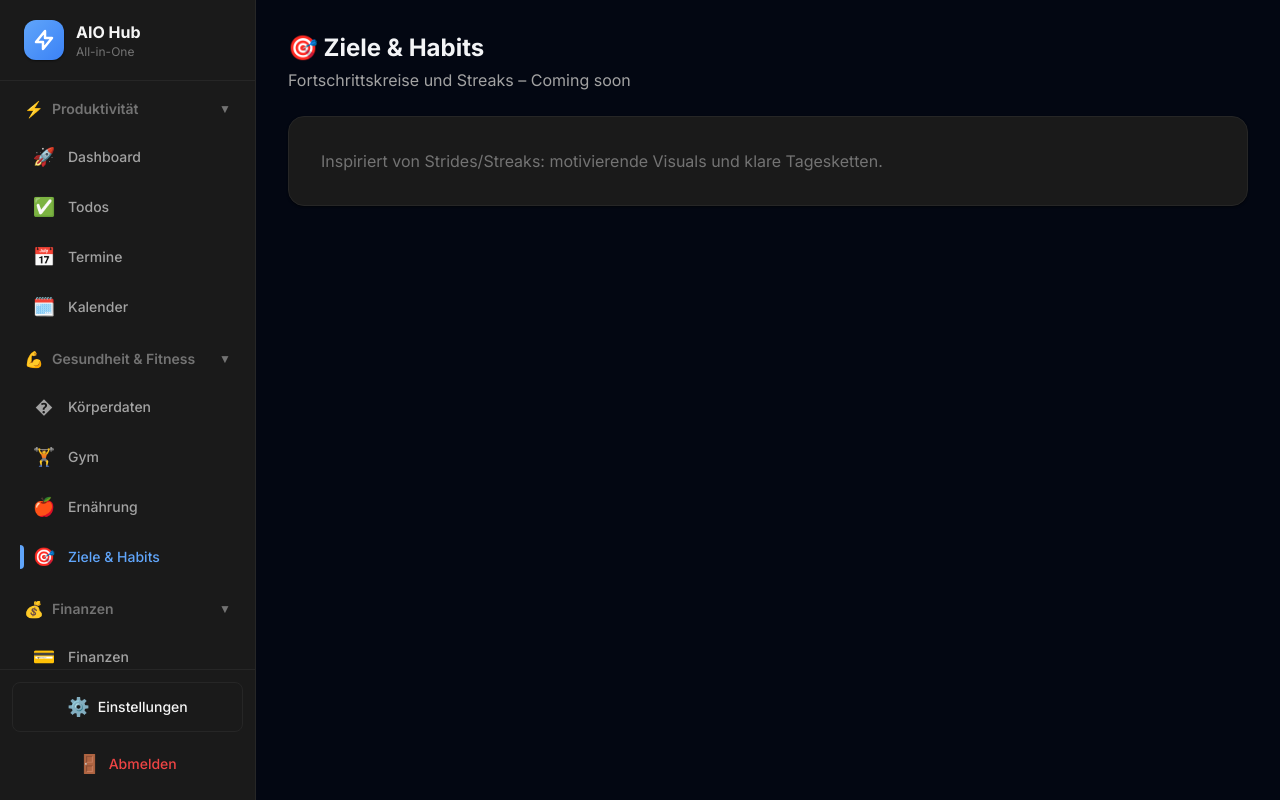
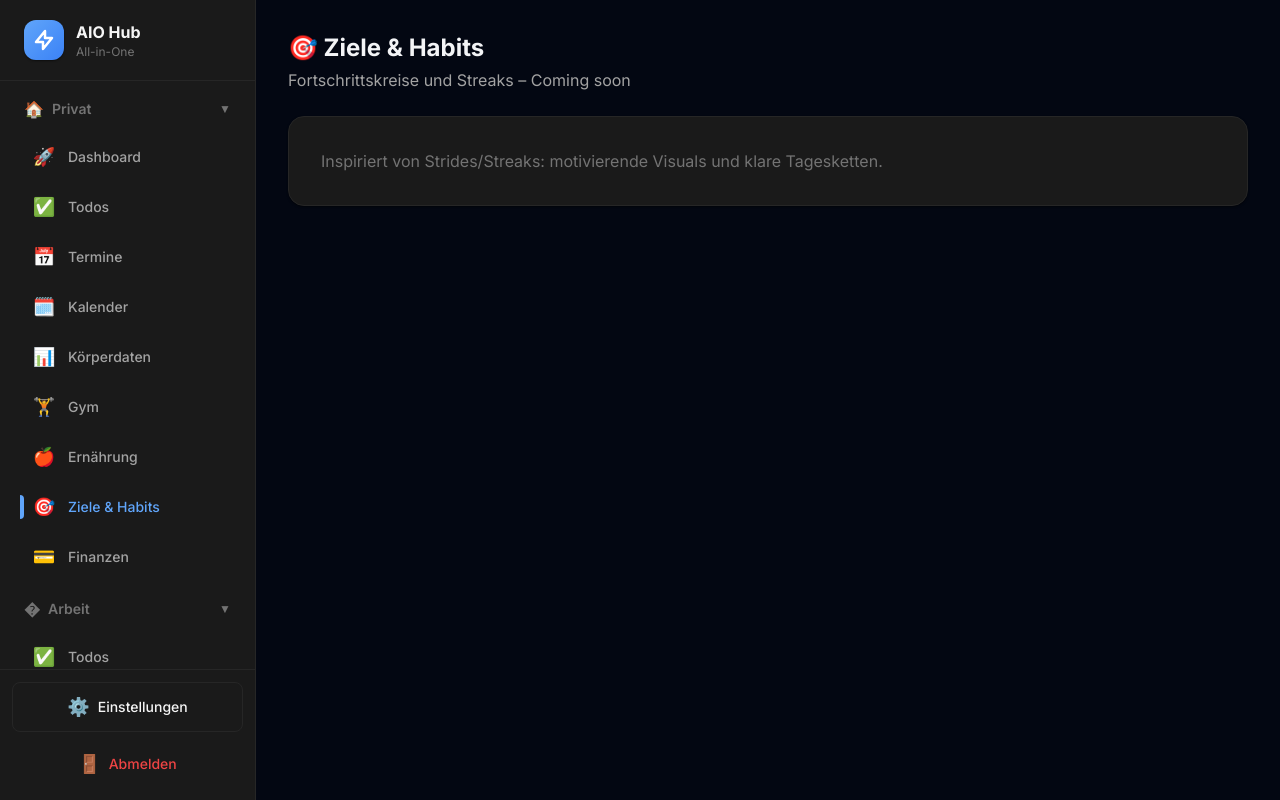
Before and after one commit to Sarkei/AIO-Hub, a Next.js app in the folder frontend/: page /goals in a window 1280 px wide. Built offline with nearby package versions, Linux system fonts and the light colour scheme.

Commit message:
feat: Update sidebar categories to custom names and implement backend persistence for collapsed state

```diff
--- a/frontend/src/app/nutrition/page.tsx
+++ b/frontend/src/app/nutrition/page.tsx
@@ -154,7 +154,7 @@ export default function NutritionPage() {
     try {
       const token = localStorage.getItem('token');
       await axios.post(
-        '/api/nutrition/profile',
+        'http://localhost:4000/api/nutrition/profile',
         {
           goal: profileForm.goal,
           dietType: profileForm.dietType,
--- a/frontend/src/components/Sidebar.tsx
+++ b/frontend/src/components/Sidebar.tsx
@@ -6,7 +6,8 @@
  * Features:
  * - Clean, minimal design with clear hierarchy
  * - Active state with accent indicator bar (Linear-style)
- * - 3 collapsible categories: Produktivität, Gesundheit & Fitness, Finanzen
+ * - 3 custom collapsible categories: Privat, Arbeit, Schule
+ * - Persistent collapse state via backend API (stored in database)
  * - Smooth hover transitions with background + scale effect
  * - Gradient logo badge
  * - Icon-first navigation with consistent spacing
@@ -19,14 +20,16 @@
  * - Hover effects with subtle scale (0.98 → 1.0)
  * - Focus states for keyboard navigation
  * - Smooth transitions (150ms) on all interactions
+ * - Collapse state persisted across sessions in database
  */
 
 'use client'
 
 import Link from 'next/link'
 import { usePathname } from 'next/navigation'
-import { useState } from 'react'
+import { useState, useEffect } from 'react'
 import { useAuth } from '@/context/AuthContext'
+import axios from 'axios'
 
 interface NavItem {
   href: string
@@ -43,33 +46,39 @@ interface NavCategory {
 
 const navCategories: NavCategory[] = [
   {
-    id: 'productivity',
-    title: 'Produktivität',
-    icon: '⚡',
+    id: 'privat',
+    title: 'Privat',
+    icon: '🏠',
     items: [
       { href: '/dashboard', label: 'Dashboard', icon: '🚀' },
+      { href: '/todos', label: 'Todos', icon: '✅' },
+      { href: '/events', label: 'Termine', icon: '📅' },
+      { href: '/calendar', label: 'Kalender', icon: '🗓️' },
+      { href: '/body-metrics', label: 'Körperdaten', icon: '📊' },
+      { href: '/gym', label: 'Gym', icon: '🏋️' },
+      { href: '/nutrition', label: 'Ernährung', icon: '🍎' },
+      { href: '/goals', label: 'Ziele & Habits', icon: '🎯' },
+      { href: '/finance', label: 'Finanzen', icon: '💳' },
+    ]
+  },
+  {
+    id: 'arbeit',
+    title: 'Arbeit',
+    icon: '�',
+    items: [
       { href: '/todos', label: 'Todos', icon: '✅' },
       { href: '/events', label: 'Termine', icon: '📅' },
       { href: '/calendar', label: 'Kalender', icon: '🗓️' },
     ]
   },
   {
-    id: 'health',
-    title: 'Gesundheit & Fitness',
-    icon: '💪',
+    id: 'schule',
+    title: 'Schule',
+    icon: '🎓',
     items: [
-      { href: '/body-metrics', label: 'Körperdaten', icon: '�' },
-      { href: '/gym', label: 'Gym', icon: '🏋️' },
-      { href: '/nutrition', label: 'Ernährung', icon: '🍎' },
-      { href: '/goals', label: 'Ziele & Habits', icon: '🎯' },
-    ]
-  },
-  {
-    id: 'finance',
-    title: 'Finanzen',
-    icon: '💰',
-    items: [
-      { href: '/finance', label: 'Finanzen', icon: '💳' },
+      { href: '/todos', label: 'Todos', icon: '✅' },
+      { href: '/events', label: 'Termine', icon: '📅' },
+      { href: '/calendar', label: 'Kalender', icon: '�️' },
     ]
   }
 ]
@@ -79,16 +88,59 @@ export default function Sidebar() {
   const { user, logout } = useAuth()
   const [collapsedCategories, setCollapsedCategories] = useState<Set<string>>(new Set())
 
-  const toggleCategory = (categoryId: string) => {
-    setCollapsedCategories(prev => {
-      const newSet = new Set(prev)
-      if (newSet.has(categoryId)) {
-        newSet.delete(categoryId)
-      } else {
-        newSet.add(categoryId)
+  // Load collapsed categories from backend on mount
+  useEffect(() => {
+    const fetchPreferences = async () => {
+      try {
+        const token = localStorage.getItem('token')
+        if (!token) return
+
+        const response = await axios.get('http://localhost:4000/api/preferences', {
+          headers: {
+            Authorization: `Bearer ${token}`
+          }
+        })
+
+        if (response.data?.collapsedCategories) {
+          setCollapsedCategories(new Set(response.data.collapsedCategories))
+        }
+      } catch (error) {
+        console.error('Failed to fetch preferences:', error)
       }
-      return newSet
-    })
+    }
+
+    if (user) {
+      fetchPreferences()
+    }
+  }, [user])
+
+  // Save collapsed categories to backend when they change
+  const toggleCategory = async (categoryId: string) => {
+    const newSet = new Set(collapsedCategories)
+    if (newSet.has(categoryId)) {
+      newSet.delete(categoryId)
+    } else {
+      newSet.add(categoryId)
+    }
+    setCollapsedCategories(newSet)
+
+    // Persist to backend
+    try {
+      const token = localStorage.getItem('token')
+      if (!token) return
+
+      await axios.put(
+        'http://localhost:4000/api/preferences/collapsed-categories',
+        { collapsedCategories: Array.from(newSet) },
+        {
+          headers: {
+            Authorization: `Bearer ${token}`
+          }
+        }
+      )
+    } catch (error) {
+      console.error('Failed to save preferences:', error)
+    }
   }
 
   return (
```
